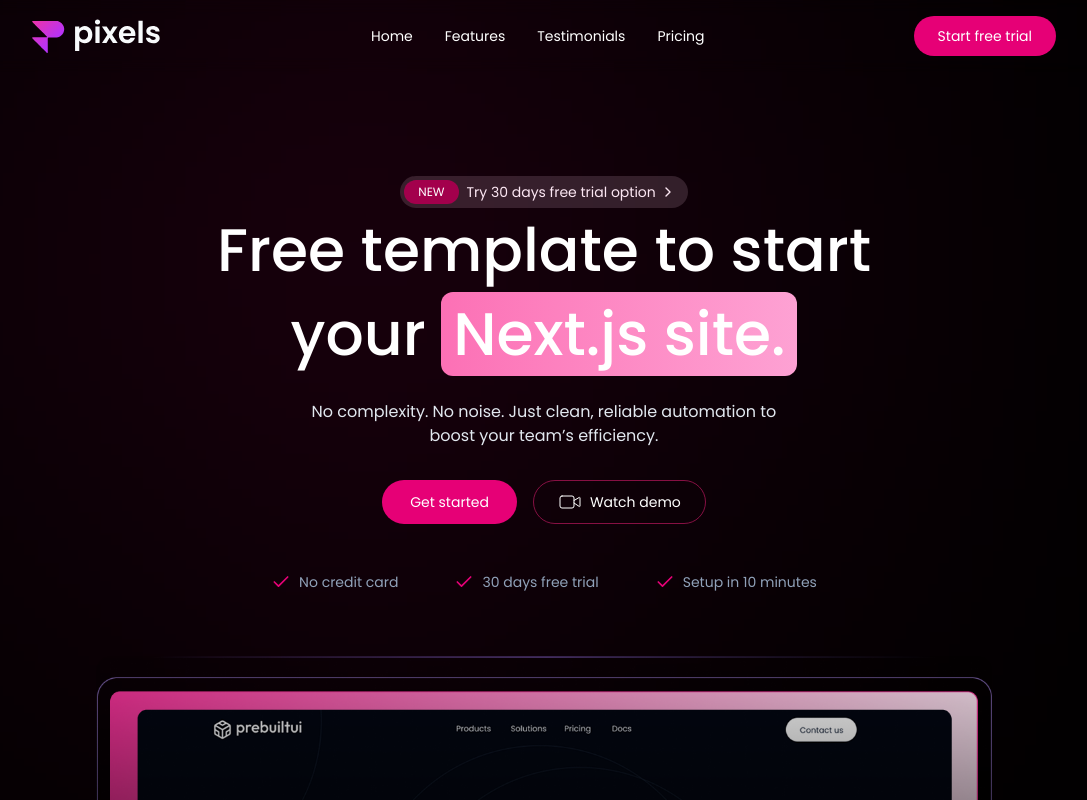
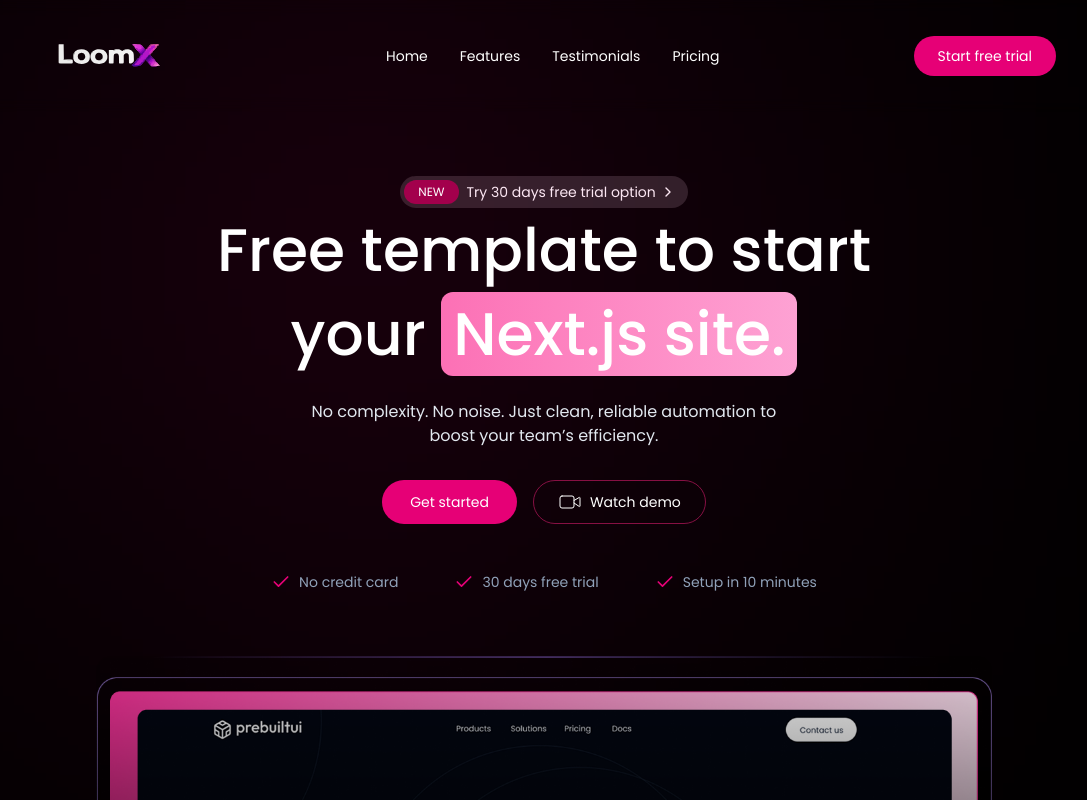
Before and after one commit to Prashanthsyntax/LoomX, a React (Vite) app in the folder client/: page / in a window 1280 px wide. Shown: the top 800 px of the page, without its empty margins (96-1183 px from the left). Built offline with nearby package versions, Linux system fonts and the light colour scheme.

Commit message:
logo changes

```diff
--- a/client/src/components/Navbar.tsx
+++ b/client/src/components/Navbar.tsx
@@ -10,14 +10,14 @@
 
     return (
         <>
-            <motion.nav className="fixed top-0 z-50 flex items-center justify-between w-full py-4 px-6 md:px-16 lg:px-24 xl:px-32 backdrop-blur"
+            <motion.nav className="fixed top-0 z-50 flex items-center justify-between w-full py-2 px-6 md:px-16 lg:px-24 xl:px-32 backdrop-blur"
                 initial={{ y: -100, opacity: 0 }}
                 animate={{ y: 0, opacity: 1 }}
                 viewport={{ once: true }}
                 transition={{ type: "spring", stiffness: 250, damping: 70, mass: 1 }}
             >
-                <a href="https://prebuiltui.com?utm_source=pixels">
-                    <img className="h-8.5 w-auto" src="/assets/logo.svg" alt="logo" width={130} height={34} />
+                <a href="/">
+                    <img className="h-24 w-40" src="/assets/logo.svg" alt="logo" width={130} height={34} />
                 </a>
 
                 <div className="hidden md:flex items-center gap-8 transition duration-500">
```
Also changed, not shown: client/public/assets/logo.svg, client/public/assets/logo1.svg (added).
